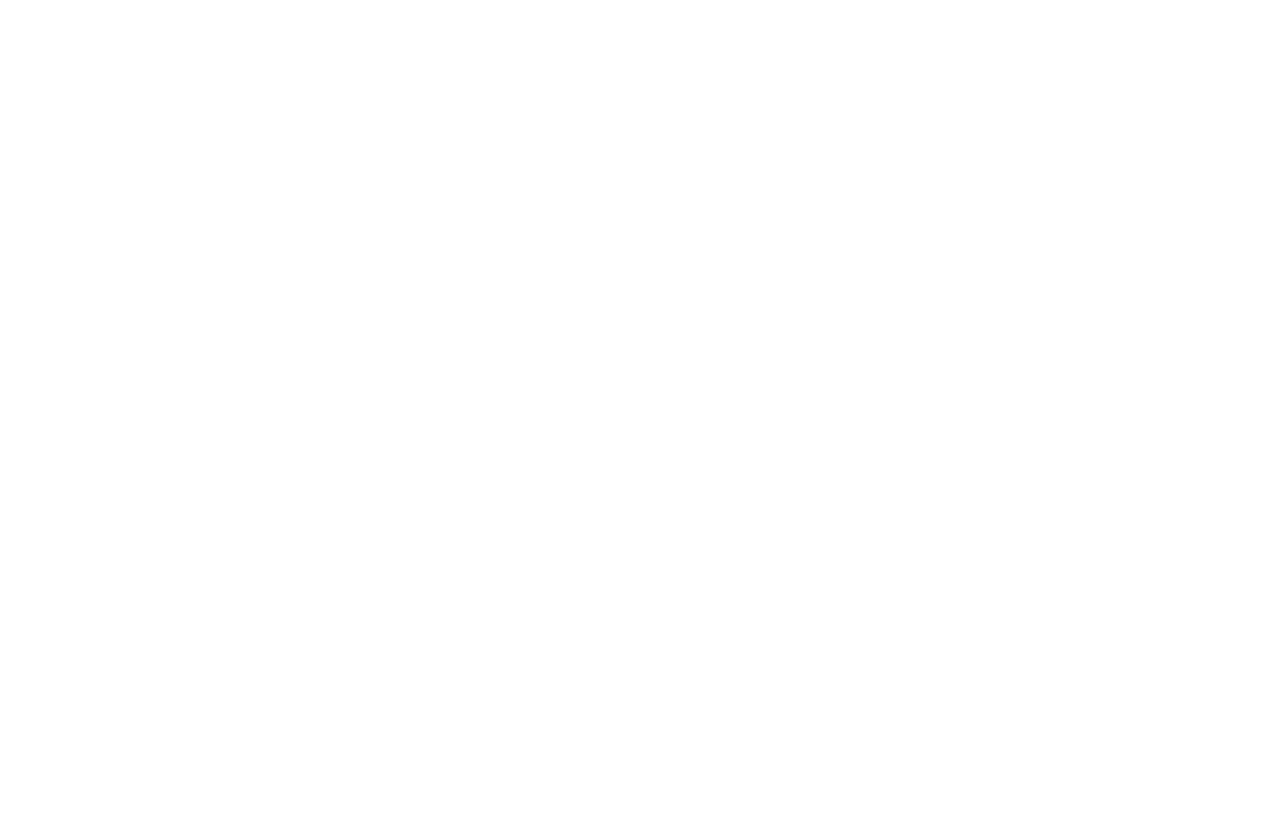
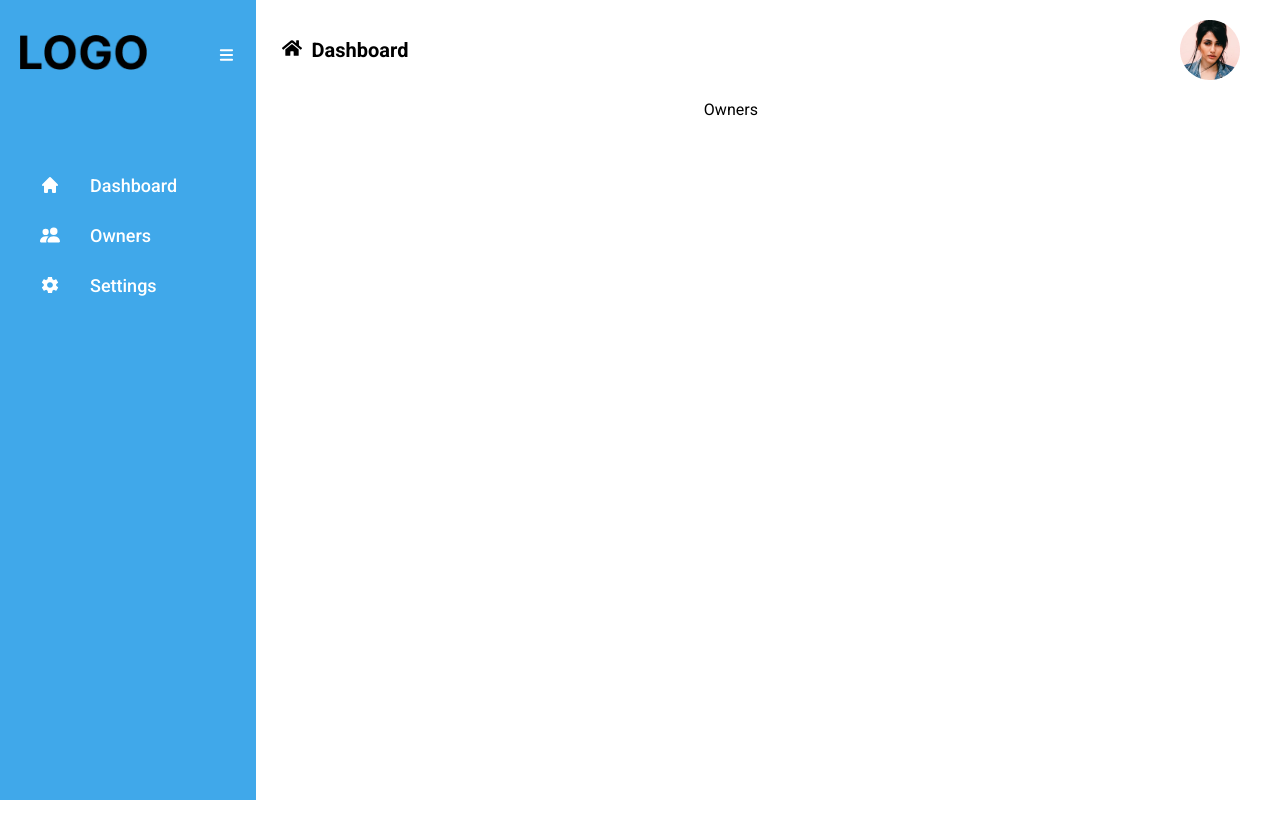
Before and after one commit to b-sandrine/ner-frontend, a React (Vite) app: page /dashboard/owners in a window 1280 px wide. Before the commit this address had no page. Built offline with nearby package versions, Linux system fonts and the light colour scheme.

Commit message:
Added dashboard routing

```diff
--- a/src/App.jsx
+++ b/src/App.jsx
@@ -1,20 +1,27 @@
-import './App.css'
-import Login from './pages/Login/Login'
-import Signup from './pages/Signup/Signup'
-import Dashboard from './pages/Dashboard/Dashboard'
+import './App.css';
+import Login from './pages/Login/Login';
+import Signup from './pages/Signup/Signup';
+import Dashboard from './pages/Dashboard/Dashboard';
+import Owner from './components/Owners/Owner';
+import Settings from './components/Settings/Settings';
+import Content from './components/Content/Content';
+import { Route, Routes } from 'react-router-dom';
 
-import { Route, Routes, Outlet } from 'react-router'
 function App() {
-
   return (
     <div>
       <Routes>
-        <Route path='/login' element={<Login />} />
-        <Route path='/register' element={<Signup />} />
-        <Route path='/dashboard' element={<Dashboard />} />
+        <Route path="/login" element={<Login />} />
+        <Route path="/register" element={<Signup />} />
+        <Route path="/dashboard" element={<Dashboard />}>
+          <Route path="content" element={<Content />} />
+          <Route path="owners" element={<Owner />} />
+          <Route path="settings" element={<Settings />} />
+        </Route>
       </Routes>
     </div>
-  )
+  );
 }
 
-export default App
+
+export default App;
--- a/src/assets/styles/dashboard.css
+++ b/src/assets/styles/dashboard.css
@@ -25,3 +25,10 @@
 .content--header img {
     float: right;
 }
+
+.content--changing {
+    position: absolute;
+    top: 80px;
+    width: 90%;
+    height: 90vh;
+}
--- a/src/components/Content/Content.css
+++ b/src/components/Content/Content.css
@@ -1,6 +1,4 @@
-.content--container {
-    margin-top: 20px;
-}
+
 
 .content--container .header {
     width: 100%;
--- /dev/null
+++ b/src/components/Owners/Owner.jsx
@@ -0,0 +1,8 @@
+
+export default function Owner() {
+    return (
+        <div className="owner--container">
+            Owners
+        </div>
+    )
+}
--- /dev/null
+++ b/src/components/Settings/Settings.jsx
@@ -0,0 +1,10 @@
+
+const Settings = () => {
+    return (
+        <div className="settings--container">
+            Settings
+        </div>
+    )
+}
+
+export default Settings;
--- a/src/components/Sidebar/Sidebar.css
+++ b/src/components/Sidebar/Sidebar.css
@@ -38,10 +38,10 @@
     border-radius: 10px;
 }
 
-.sidebar--container .links .active {
+/* .sidebar--container .links .active {
     background-color: rgba(0, 0, 0, 0.61);
     border-radius: 10px;
-}
+} */
 
 
 .sidebar--container .links .link p {
@@ -49,3 +49,8 @@
     font-size: 18px;
     font-weight: 500;
 }
+
+.sidebar--container .links .link .dashboard-link {
+    text-decoration: none;
+    color: #fff;
+}
--- a/src/components/Sidebar/Sidebar.jsx
+++ b/src/components/Sidebar/Sidebar.jsx
@@ -1,9 +1,9 @@
 import './Sidebar.css'
 import logo from '../../assets/LOGO.png'
-import { FaBasketballBall, FaHome, FaList, FaPeopleArrows } from 'react-icons/fa'
 import {HiHome,HiMenu} from 'react-icons/hi'
 import {BsFillPeopleFill} from 'react-icons/bs'
 import {IoMdSettings} from 'react-icons/io'
+import { Link } from 'react-router-dom'
 const Sidebar = () => {
     return (
         <div className="sidebar--container">
@@ -14,15 +14,15 @@
             <div className="links">
                 <div className="link active">
                     <HiHome size={20}/>
-                    <p>Dashboard</p>
+                    <Link to='/dashboard/content' className="dashboard-link"><p>Dashboard</p></Link>
                 </div>
                 <div className="link">
                     <BsFillPeopleFill size={20} />
-                    <p>Owners</p>
+                    <Link to='/dashboard/owners' className="dashboard-link"><p>Owners</p></Link>
                 </div>
                 <div className="link">
                     <IoMdSettings size={20} />
-                    <p>Settings</p>
+                    <Link to='/dashboard/settings' className="dashboard-link"><p>Settings</p></Link>
                 </div>
             </div>
         </div>
--- a/src/pages/Dashboard/Dashboard.jsx
+++ b/src/pages/Dashboard/Dashboard.jsx
@@ -1,11 +1,10 @@
 import Sidebar from "../../components/Sidebar/Sidebar";
 import { FaHome } from "react-icons/fa";
 import profile from "../../assets/profile.png"
-import Content from "../../components/Content/Content";
-
+import { Outlet } from "react-router";
 import '../../assets/styles/dashboard.css'
 
-const Dashboard = () => {
+const Dashboard = ({children}) => {
     return (
         <div className="dashboard--container">
             <Sidebar />
@@ -17,7 +16,9 @@
                     </div>
                     <img src={profile} alt="Profile Image" />
                 </div>
-                <Content />
+                <div className="content--changing">
+                    <Outlet />
+                </div>
             </div>
         </div>
     )
```
